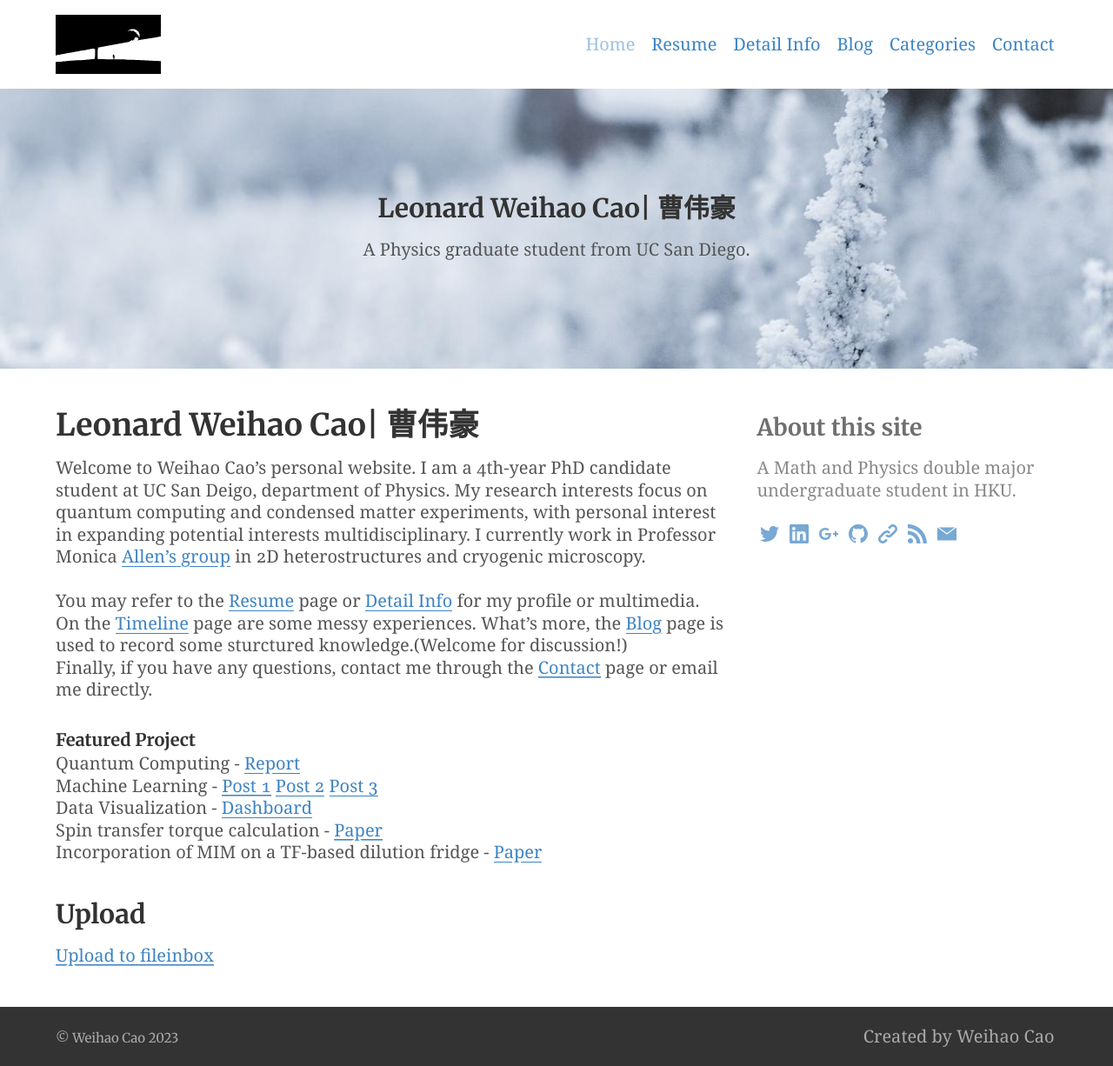
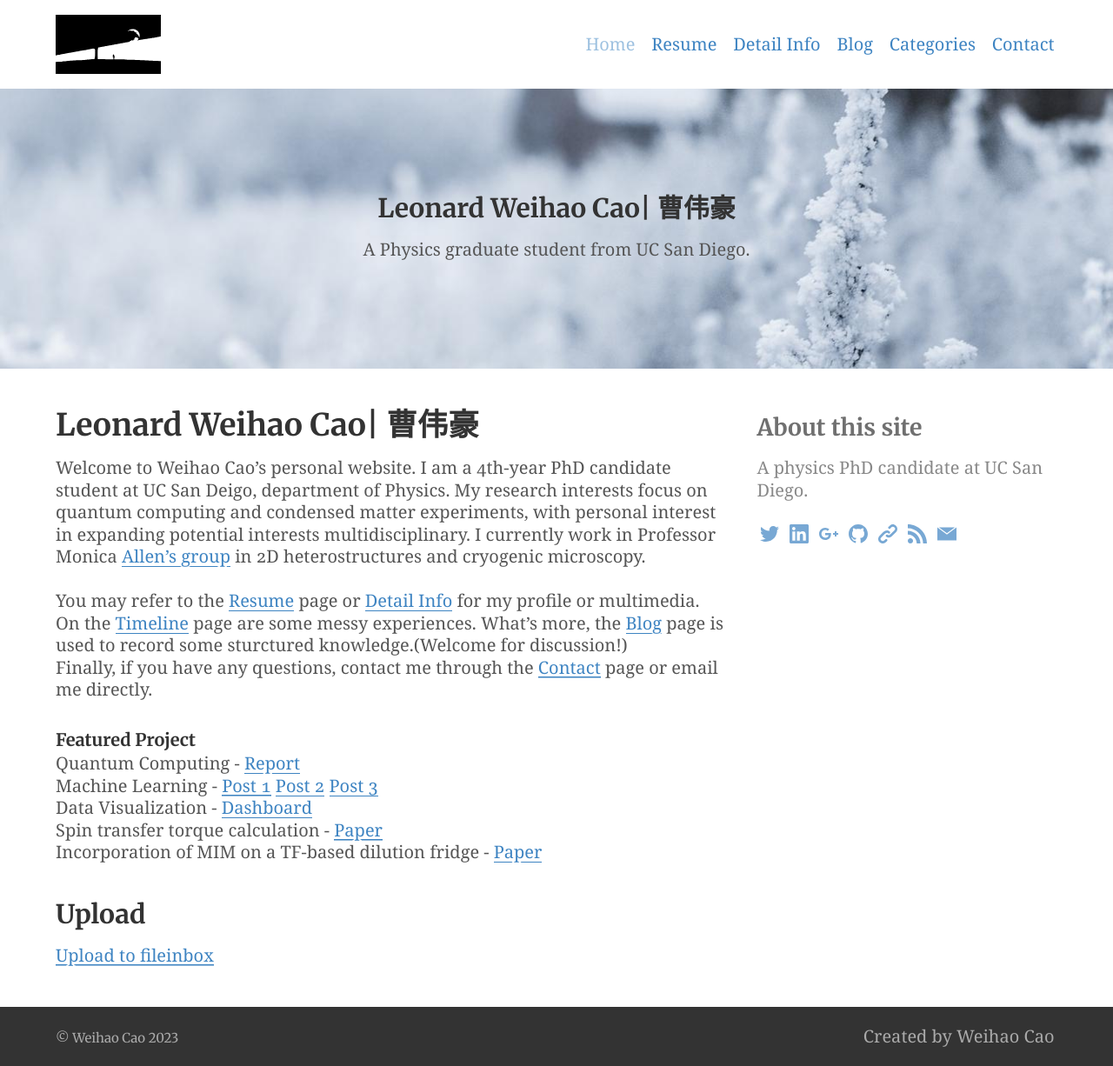
Before and after one commit to whcao1997/whcao1997.github.io, a Jekyll site: the page built from index.md, in a window 1280 px wide. Shown: the whole page at 87% size. Built offline with Jekyll 4.4.1, drawn with Linux system fonts in a browser that asks for light colours; comment, search, counter and statistics services are not loaded.

Commit message:
Update _config.yml - About this site!

```diff
--- a/_config.yml
+++ b/_config.yml
@@ -78,7 +78,7 @@ encoding: utf-8 # Make sure the encoding is right
 lang: en-GB # Set the site language
 title: "Weihao Cao" # Site name or title, also used in jekyll-seo-tag
 logo: "/assets/logo.svg" # Site logo, also used in jekyll-seo-tag
-description: "A Math and Physics double major undergraduate student in HKU."
+description: "A physics PhD candidate at UC San Diego."
 url: "https://weihaocao.com" # Site url, also used in jekyll-seo-tag
 baseurl: ""
 repo: "https://github.com/cwhypt"
```
